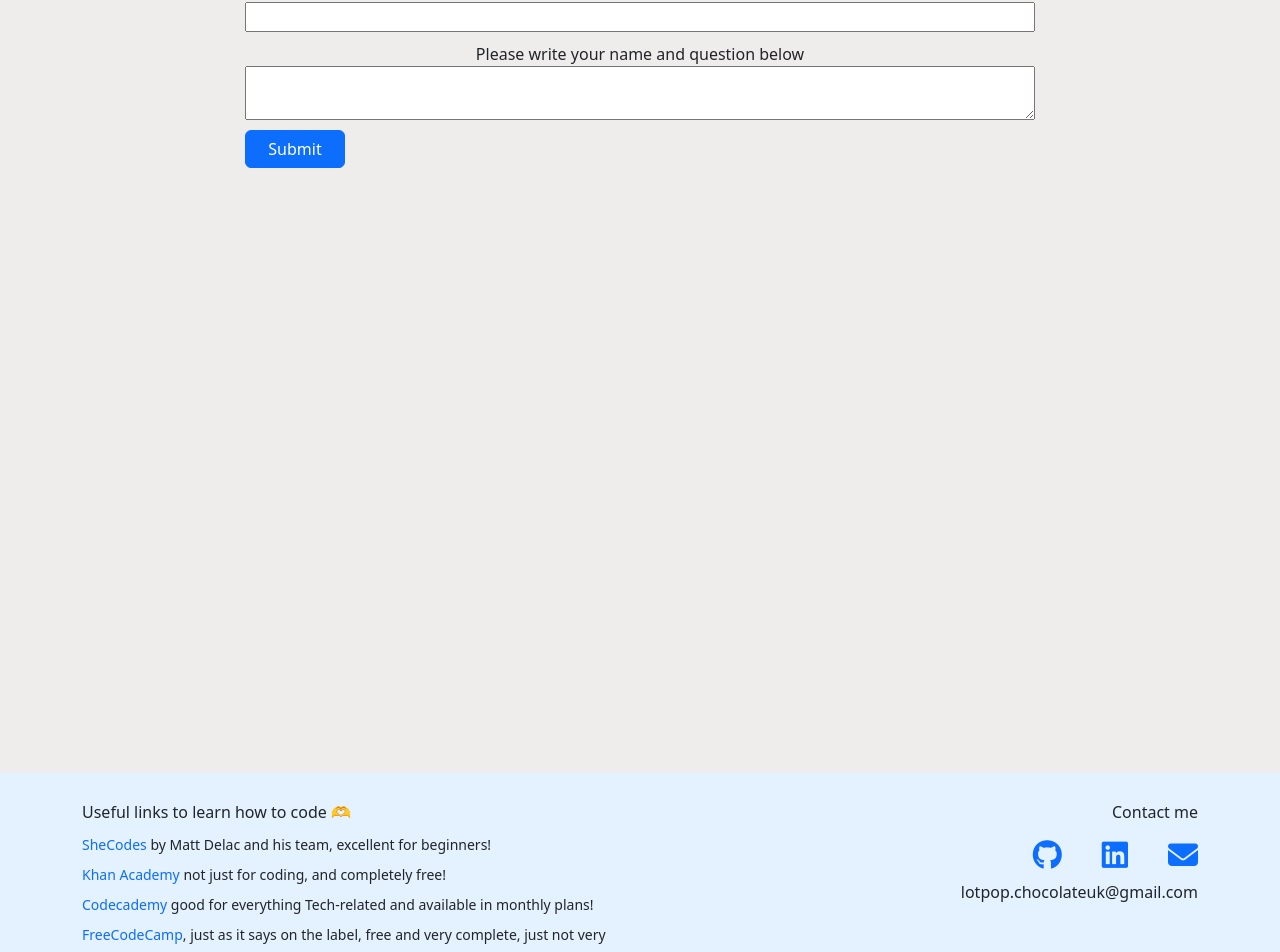
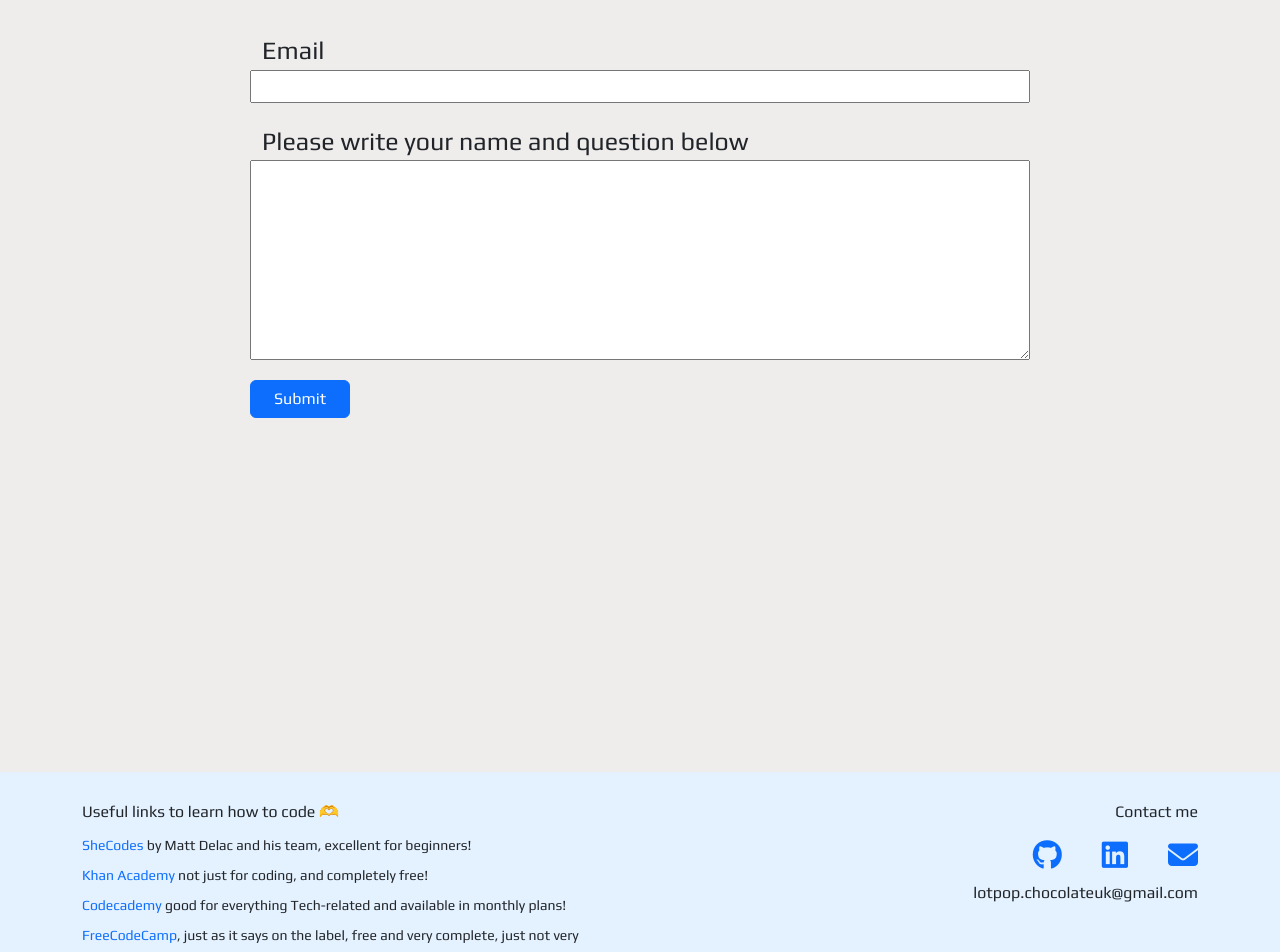
Before and after one commit to Lottipopps/opera-code-portfolio-page, a React (Create React App) app: page /contacts in a window 1280 px wide. Shown: the part 80-1032 px from the top of the page. Built offline with nearby package versions, Linux system fonts and the light colour scheme.

Commit message:
Set up font style in light-mode

```diff
--- a/public/index.html
+++ b/public/index.html
@@ -12,6 +12,12 @@
   <link rel="manifest" href="%PUBLIC_URL%/manifest.json" />
   <link href="https://cdn.jsdelivr.net/npm/bootstrap@5.3.1/dist/css/bootstrap.min.css" rel="stylesheet"
     integrity="sha384-4bw+/aepP/YC94hEpVNVgiZdgIC5+VKNBQNGCHeKRQN+PtmoHDEXuppvnDJzQIu9" crossorigin="anonymous">
+  <link rel="preconnect" href="https://fonts.googleapis.com">
+  <link rel="preconnect" href="https://fonts.gstatic.com" crossorigin>
+  <link rel="preconnect" href="https://fonts.googleapis.com">
+  <link rel="preconnect" href="https://fonts.gstatic.com" crossorigin>
+  <link href="https://fonts.googleapis.com/css2?family=Audiowide&family=Play:wght@400;700&display=swap"
+    rel="stylesheet">
   <script src="https://kit.fontawesome.com/c89979e897.js" crossorigin="anonymous"></script>
   <title>💻 Frontend Portfolio Carlotta Missiroli</title>
 </head>
--- a/src/App.css
+++ b/src/App.css
@@ -3,6 +3,7 @@
   margin: 0;
 }
 .App .Navbar li {
+  font-family: var(--head-font);
   list-style: none;
   line-height: 50px;
   font-size: 25px;
--- a/src/CV.css
+++ b/src/CV.css
@@ -1,10 +1,16 @@
 .CV {
   text-align: center;
-  padding: 50px;
+  padding: 35vh;
+  height: 100vh;
 }
 .CV a {
-  font-size: 50px;
-  font-weight: 500;
+  font-family: var(--head-font);
+  font-size: 150px;
+  font-weight: 900;
   text-decoration: none;
   color: Black;
 }
+.CV h4 {
+  font-family: var(--body-font);
+  margin-top: 30px;
+}
--- a/src/Contacts.css
+++ b/src/Contacts.css
@@ -1,12 +1,24 @@
 .Contacts {
+  font-family: var(--body-font);
+  font-size: 18px;
   height: 100vh;
-  text-align: center;
+  text-align: left;
   background-size: cover;
+}
+.Contacts #email-text {
+  margin-top: 50px;
+  font-size: 25px;
+}
+.Contacts #message-text {
+  font-size: 25px;
 }
 .Contacts .section {
   margin: 0 auto;
   max-width: 800px;
-  padding: 5px;
+  padding: 10px;
+}
+.Contacts #message {
+  height: 200px;
 }
 .Contacts button {
   width: 100px;
--- a/src/Contacts.js
+++ b/src/Contacts.js
@@ -13,12 +13,14 @@ function ContactForm() {
     <div className="Contacts">
       <form onSubmit={handleSubmit} className="container">
         <div className="row section">
-          <label htmlFor="email">Email</label>
+          <label htmlFor="email" id="email-text">
+            Email
+          </label>
           <input id="email" type="email" name="email" autoComplete="off" />
           <ValidationError prefix="Email" field="email" errors={state.errors} />
         </div>
         <div className="row section">
-          <label htmlFor="message">
+          <label htmlFor="message" id="message-text">
             Please write your name and question below
           </label>
           <textarea id="message" name="message" autoComplete="off" />
--- a/src/Footer.css
+++ b/src/Footer.css
@@ -1,6 +1,8 @@
 .Footer {
   background-color: rgb(228, 241, 254);
   padding: 30px;
+  font-family: var(--body-font);
+  font-weight: 500;
 }
 .Footer .second {
   text-align: right;
--- a/src/Footer.js
+++ b/src/Footer.js
@@ -30,12 +30,24 @@ export default function Footer() {
                 not just for coding, and completely free!
               </li>
               <li>
-                <a href="https://www.codecademy.com/">Codecademy</a> good for
-                everything Tech-related and available in monthly plans!
+                <a
+                  href="https://www.codecademy.com/"
+                  target="_blank"
+                  rel="noreferrer"
+                >
+                  Codecademy
+                </a>{" "}
+                good for everything Tech-related and available in monthly plans!
               </li>
               <li>
-                <a href="https://www.freecodecamp.org/learn/">FreeCodeCamp</a>,
-                just as it says on the label, free and very complete, just not
+                <a
+                  href="https://www.freecodecamp.org/learn/"
+                  target="_blank"
+                  rel="noreferrer"
+                >
+                  FreeCodeCamp
+                </a>
+                , just as it says on the label, free and very complete, just not
                 very beginner friendly.
               </li>
             </ul>
--- a/src/OperaHero.css
+++ b/src/OperaHero.css
@@ -1,5 +1,6 @@
 .OperaHero {
   text-align: center;
+  font-family: var(--body-font);
   width: 100%;
   background-size: cover;
 }
@@ -21,3 +22,18 @@
   width: 500px;
   clip-path: ellipse(50% 34% at 50% 50%);
 }
+.OperaHero .name {
+  font-family: var(--head-font);
+  font-size: 100px;
+}
+.OperaHero .hello {
+  font-size: 60px;
+}
+.OperaHero .description {
+  max-width: 400px;
+  text-align: left;
+  margin: 60px 200px;
+  padding: 10px;
+  border: 1px solid var(--secondary-dark);
+  border-radius: 3px;
+}
--- a/src/OperaHero.js
+++ b/src/OperaHero.js
@@ -9,10 +9,11 @@ export default function OperaHero() {
         <div className="title">
           <h1>
             <span className="hello">Hi!</span> I am{" "}
-            <span className="name">Carlotta Missiroli</span>
+            <div className="name">Carlotta Missiroli</div>
           </h1>
           <br />
           <h2>Junior Frontend Developer (React.js) and Opera Singer</h2>
+          <p className="description">Please fill in text here</p>
         </div>
 
         <img src={Profilephoto} alt="prophile" />
--- a/src/Projects.css
+++ b/src/Projects.css
@@ -2,11 +2,14 @@
   width: 100%;
   height: 100%px;
   padding: 20px;
-
 }
 .Projects h3 {
   text-align: center;
+  font-size: 50px;
+  margin-top: 20px;
+  font-family: var(--head-font);
 }
 .Projects .project {
+  font-family: var(--body-font);
   margin: 20px 0;
 }
--- a/src/index.css
+++ b/src/index.css
@@ -3,6 +3,8 @@
   --secondary-light: rgb(98, 146, 154);
   --primary-dark: rgb(54, 52, 52);
   --secondary-dark: rgb(92, 87, 87);
+  --head-font: "Audiowide", cursive;
+  --body-font: "Play", sans-serif;
 }
 
 .light-mode .OperaHero,
```
